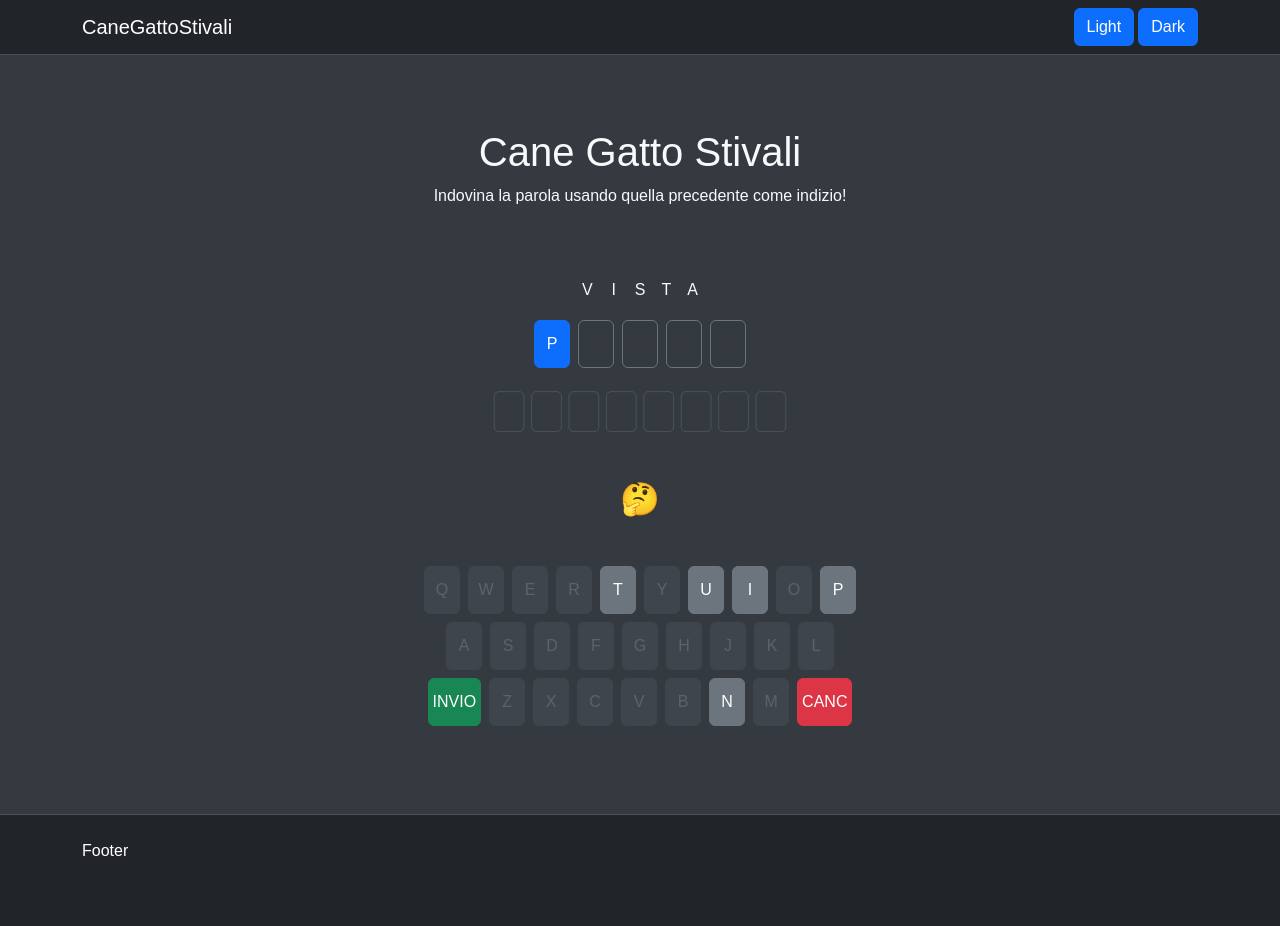
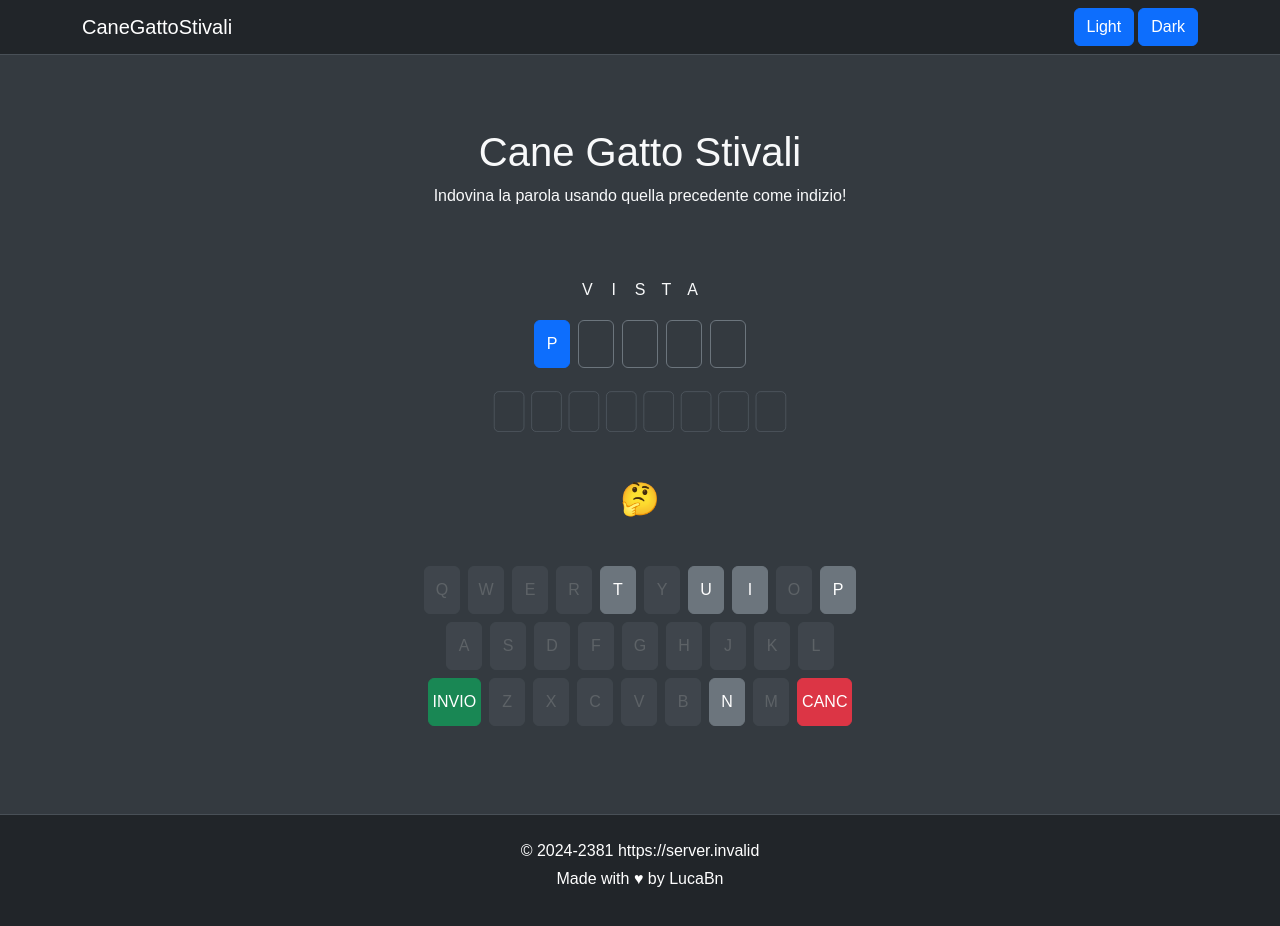
Before and after one commit to LucaBn/canegattostivali, a React (Vite) app: page / in a window 1280 px wide. Shown: the top 926 px of the page. Before the commit the page ends 903 px from the top, so only its background shows below. Built offline with nearby package versions, Linux system fonts and the light colour scheme; no server answers; a web font is replaced by a local one.

Commit message:
feat(Footer): :sparkles: add almost definitive text

```diff
--- a/src/components/UI/Organisms/Footer/Footer.tsx
+++ b/src/components/UI/Organisms/Footer/Footer.tsx
@@ -3,13 +3,19 @@ import React from "react";
 // Components
 import { Container, Row, Col } from "react-bootstrap";
 
+// Constants
+import { WEBSITE_URL } from "@/constants/app";
+
 const Footer: React.FC = () => {
+  const siteUrl = WEBSITE_URL;
+
   return (
     <footer className="bg-dark text-white py-4 border-top">
       <Container>
         <Row>
           <Col xs={12}>
-            <p>Footer</p>
+            <p className="text-center mb-1">© 2&zwj;024-2381 {siteUrl}</p>
+            <p className="text-center">Made with ♥ by LucaBn</p>
           </Col>
         </Row>
       </Container>
```
